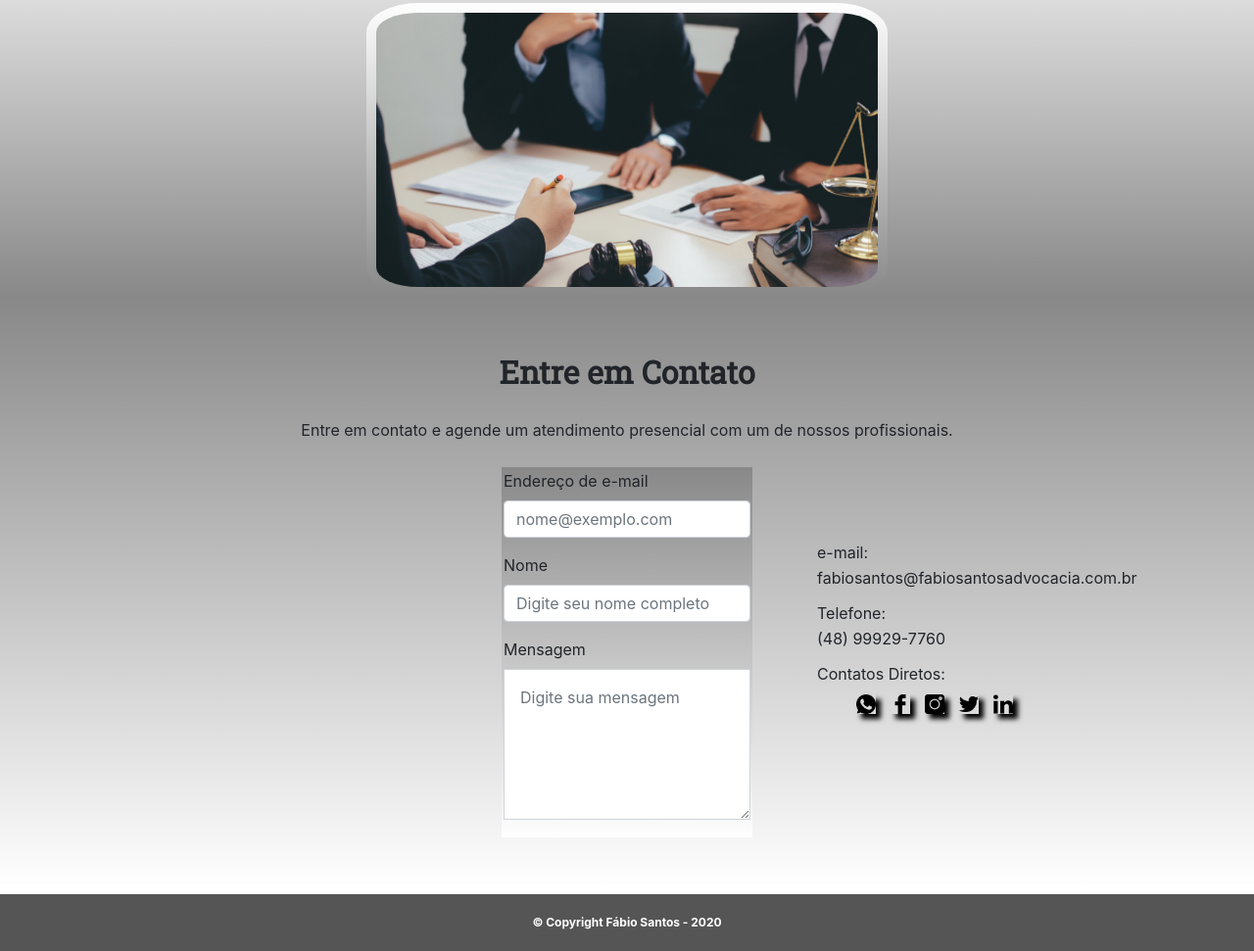
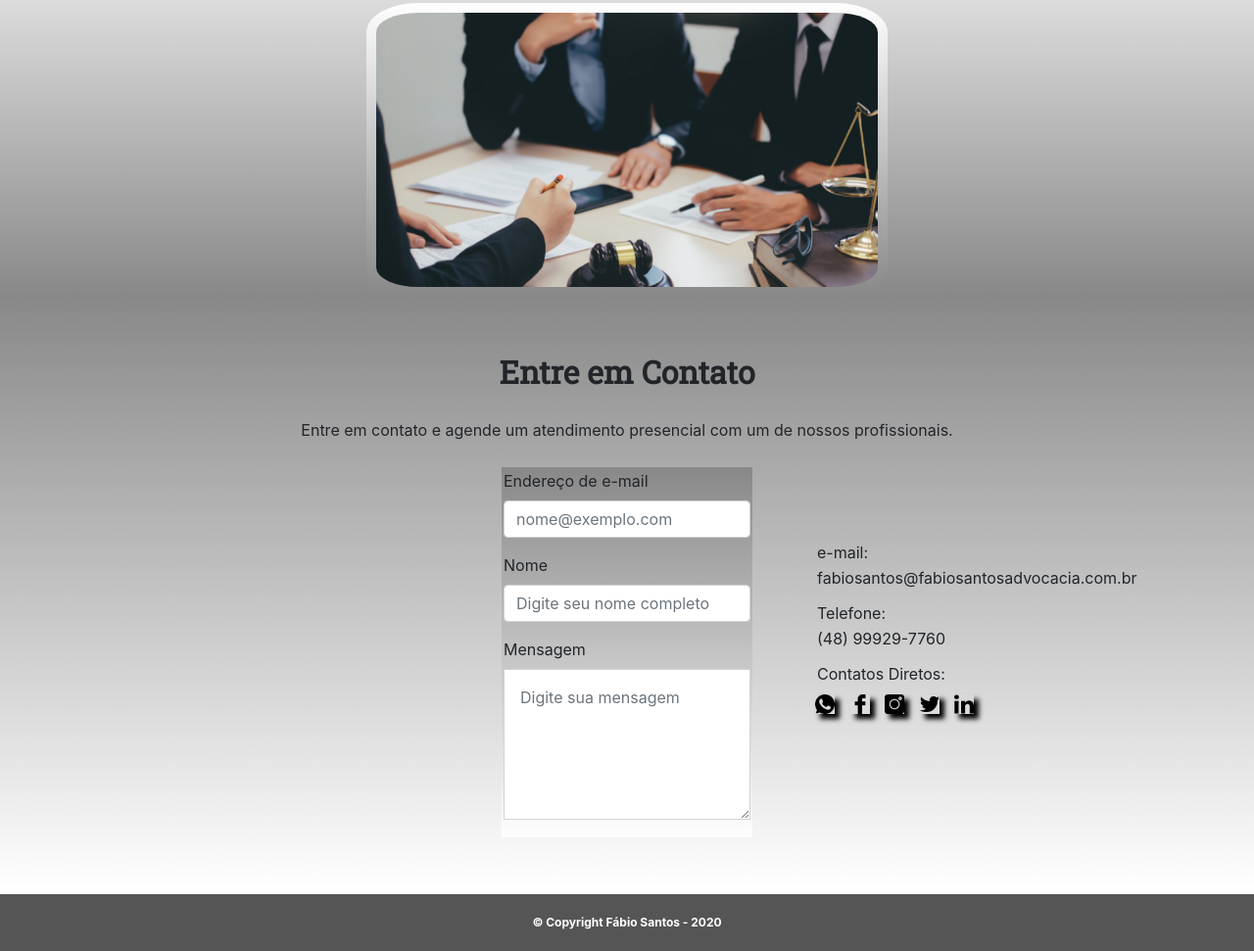
Before and after one commit to carinalsilverio/FabioSantosConsultoriaJuridica, a plain HTML site: page pacote-download/index.html in a window 1280 px wide. Shown: the part 2627-3598 px from the top of the page at 98% size. Drawn offline with nearby package versions, Linux system fonts and the light colour scheme.

Commit message:
Atualização HTML e CSS
Reposicionamento dos ícones de links direto de contato no CSS.
Link de endereço do Twitter adicionado ao HTML.

```diff
--- a/pacote-download/index.html
+++ b/pacote-download/index.html
@@ -281,22 +281,11 @@
             src="src/img/icone-facebook.png"></a>
         <a href="https://www.instagram.com/advocacia.fs/?hl=pt-br" target="_blank" class="p-2"> <img class="icones-contato" alt="ícone instagram"
             src="src/img/icone-instagram.png"></a>
-        <a href="https://web.whatsapp.com/send?phone=999297760" target="_blank" class="p-2"> <img class="icones-contato" alt="ícone twitter"
+        <a href="https://twitter.com/FbioSan09278764" target="_blank" class="p-2"> <img class="icones-contato" alt="ícone twitter"
             src="src/img/icone-twitter.png"></a>
         <a href="https://www.linkedin.com/in/fábio-santos-b666568b" target="_blank" class="p-2"> <img class="icones-contato" alt="ícone linkedin"
             src="src/img/icone-linkedin.png"></a> <!--target="_blank" class="p-2" serve para abrir o link em uma nova grui na web-->
 
-
-
-
-        <!-- <img class="icones-contato" alt="ícone whatsapp" src="src/img/icone-whatsapp.png">
-      <a class="whatsapp-link" href="https://web.whatsapp.com/send?phone=999297760" target="_blank">
-      <i class="fa fa-whatsapp"></i>
-      </a>
-    <img class="icones-contato" alt="ícone facebook" src="src/img/icone-facebook.png">
-    <img class="icones-contato" alt="ícone instagram" src="src/img/icone-instagram.png">
-    <img class="icones-contato" alt="ícone twitter" src="src/img/icone-twitter.png">
-    <img class="icones-contato" alt="ícone linkedin" src="src/img/icone-linkedin.png">-->
     </div>
 
     <form class="formulario">
--- a/pacote-download/src/style.css
+++ b/pacote-download/src/style.css
@@ -132,14 +132,13 @@
 }
 
 .icones-contato {
+	align-items: center;
 	box-shadow: 5px 5px 5px #000000;
-	display: block;
-	align-items: center;
-	float: left; /*colocar ícones lado a lado*/
+	display: inline-block;
 	height: 20px;
-	margin-right: 15px; /*espaçamento entre os ícones*/
+	margin-left: -50px;
+	margin-right: 45px; /*espaçamento entre os ícones*/
 	/*box-shadow: 1px 1px 2px #000000;*/
-	margin-left: auto;
 	object-fit: cover;
 	opacity: 1;
 	transition: 1s;
@@ -148,25 +147,6 @@
 .icones-contato:hover {
 	opacity: 0.3;
 }
-
-/*.contato-direto-links{
-position: fixed;
-	width: 60px;
-	height: 60px;
-	bottom: 40px;
-	right: 40px;
-	background-color: #25d366;
-	color: #fff;
-	border-radius: 50px;
-	text-align: center;
-	font-size: 30px;
-	box-shadow: 1px 1px 2px #888;
-	z-index: 1000;
-}
-
-.fa-whatsapp {
-	margin-top: 16px;
-}*/
 
 .formulario {
 	background: linear-gradient(#888888, #FEFEFE);
```
